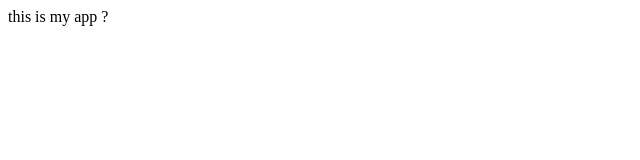
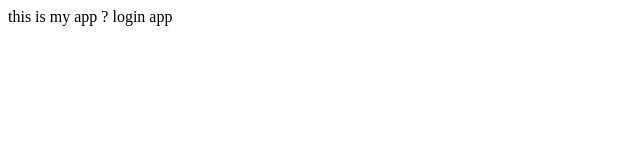
Before and after one commit to ADANLA-BOLUWATIFE/my-app-sample, a plain HTML site: page index.html in a window 1280 px wide. Shown: the full height of the page, 0-640 px from the left. Drawn offline with Linux system fonts and the light colour scheme.

```diff
--- a/index.html
+++ b/index.html
@@ -8,5 +8,6 @@
 </head>
 <body>
     this is my app ?
+    login app
 </body>
 </html>
```
Also changed, not shown: 1 other file.
